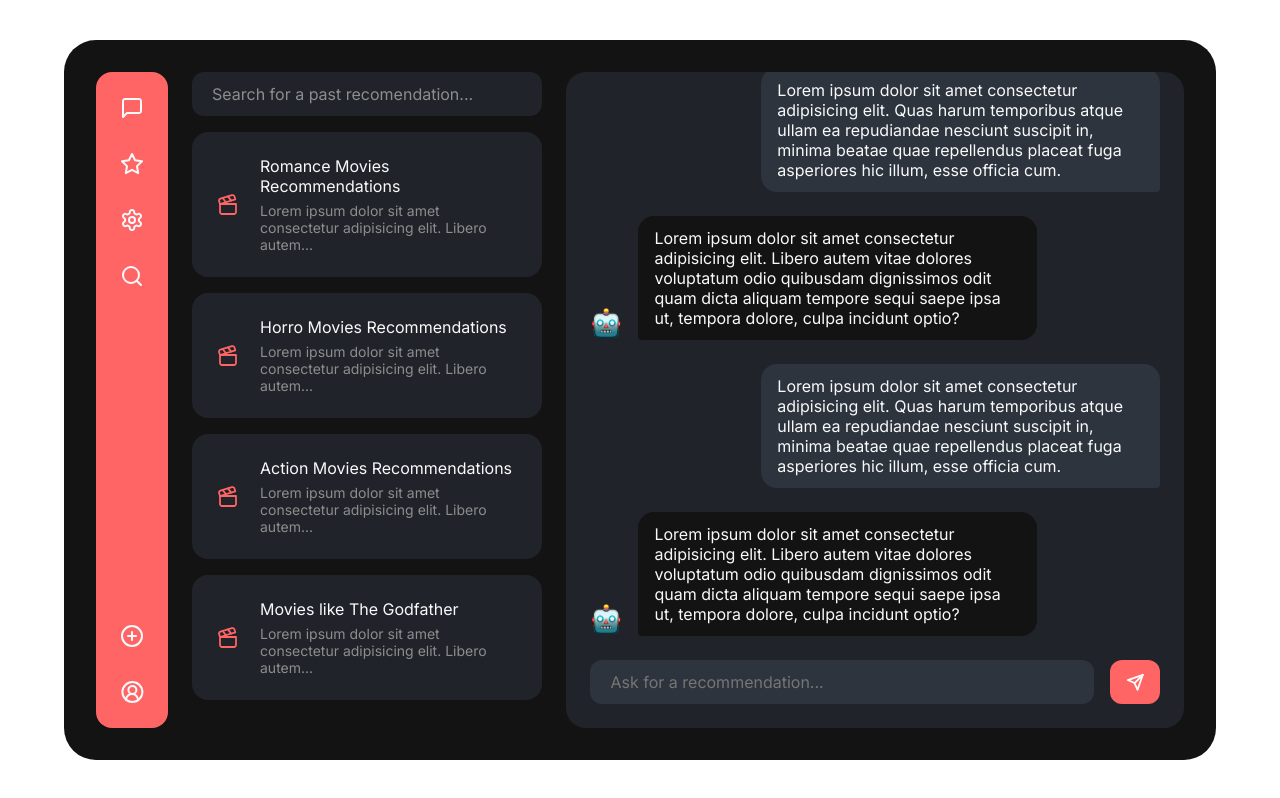
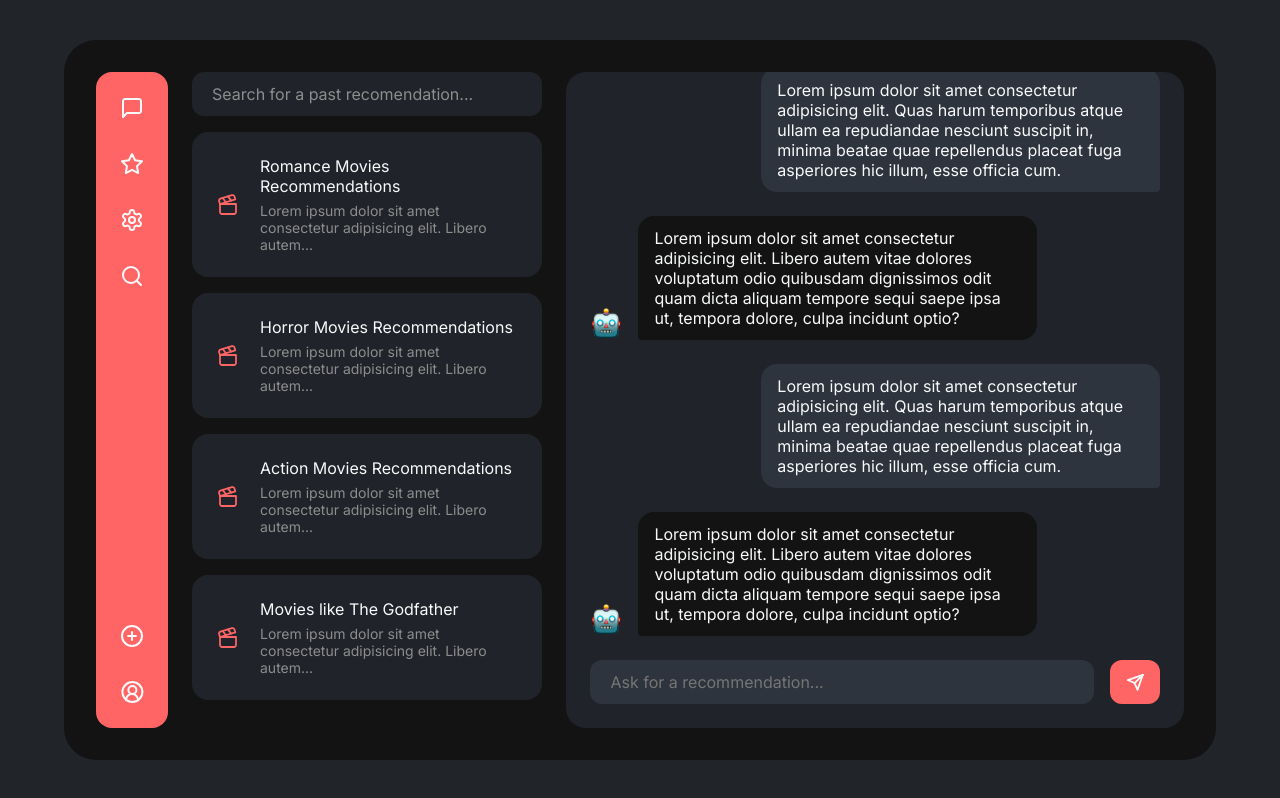
Before and after one commit to gabrielccac/ai-recommendation-project, a React (Vite) app: page / in a window 1280 px wide. Built offline with nearby package versions, Linux system fonts and the light colour scheme.

Commit message:
Lift Up States

```diff
--- a/package.json
+++ b/package.json
@@ -11,6 +11,7 @@
   },
   "dependencies": {
     "@types/styled-components": "^5.1.26",
+    "framer-motion": "^10.12.16",
     "lucide-react": "^0.248.0",
     "react": "^18.2.0",
     "react-dom": "^18.2.0",
--- a/src/App.tsx
+++ b/src/App.tsx
@@ -1,3 +1,5 @@
+import { useState, useRef, useMemo } from 'react';
+
 import { GlobalStyle } from './styles/global';
 
 import { Sidenav } from './components/Sidenav';
@@ -12,7 +14,7 @@ const recommendations = [
       'Lorem ipsum dolor sit amet consectetur adipisicing elit. Libero autem vitae dolores voluptatum odio quibusdam dignissimos odit quam dicta aliquam tempore sequi saepe ipsa ut, tempora dolore, culpa incidunt optio?',
   },
   {
-    title: 'Horro Movies Recommendations',
+    title: 'Horror Movies Recommendations',
     description:
       'Lorem ipsum dolor sit amet consectetur adipisicing elit. Libero autem vitae dolores voluptatum odio quibusdam dignissimos odit quam dicta aliquam tempore sequi saepe ipsa ut, tempora dolore, culpa incidunt optio?',
   },
@@ -28,7 +30,14 @@ const recommendations = [
   },
 ];
 
+const searchResults = 'lorem';
+
 function App() {
+  const [search, setSearch] = useState('');
+  const [input, setInput] = useState('');
+
+  const memoizedSideNav = useMemo(() => <Sidenav />, []);
+
   return (
     <>
       <GlobalStyle />
@@ -44,7 +53,7 @@ function App() {
           display: 'flex',
           gap: '1.5rem',
         }}>
-        <Sidenav />
+        {memoizedSideNav}
         <div
           className='RC-container'
           style={{
@@ -53,19 +62,41 @@ function App() {
             display: 'flex',
             flexDirection: 'column',
             gap: '1rem',
-            overflow: 'auto',
+            // overflowY: 'auto',
           }}>
-          <SearchBar />
-          {recommendations.slice(0, 4).map((recommendation, i) => (
+          <SearchBar
+            search={search}
+            setSearch={setSearch}
+          />
+          {recommendations
+            .slice(0, 4)
+            .filter((recommendation) => {
+              return (
+                recommendation.title.toLowerCase().includes(search.toLowerCase()) ||
+                recommendation.description.toLowerCase().includes(search.toLowerCase())
+              );
+            })
+            .map((recommendation, i) => (
+              <li key={i}>
+                <RecommendationCard
+                  title={recommendation.title}
+                  text={recommendation.description}
+                />
+              </li>
+            ))}
+          {/* {recommendations.slice(0, 4).map((recommendation, i) => (
             <li key={i}>
               <RecommendationCard
                 title={recommendation.title}
                 text={recommendation.description}
               />
             </li>
-          ))}
+          ))} */}
         </div>
-        <ChatWindow />
+        <ChatWindow
+          input={input}
+          setInput={setInput}
+        />
       </div>
     </>
   );
--- a/src/components/ChatWindow/index.tsx
+++ b/src/components/ChatWindow/index.tsx
@@ -1,4 +1,4 @@
-import { useState } from 'react';
+import { useState, useRef } from 'react';
 
 import sendIcon from '../../assets/send.svg';
 import { Container } from './styles';
@@ -9,9 +9,12 @@ import { AIResponse } from '../AIResponse';
 const text =
   'Lorem ipsum dolor sit amet consectetur adipisicing elit. Quas harum temporibus atque ullam ea repudiandae nesciunt suscipit in, minima beatae quae repellendus placeat fuga asperiores hic illum, esse officia cum.';
 
-export function ChatWindow() {
-  const [input, setInput] = useState('');
+interface ChatWindowProps {
+  input: string;
+  setInput: (input: string) => void;
+}
 
+export function ChatWindow({ input, setInput }: ChatWindowProps) {
   return (
     <Container>
       <div className='messages'>
@@ -23,9 +26,8 @@ export function ChatWindow() {
       <form
         action='#'
         className='request-container'
-        onSubmit={(e) => {
-          const [{ value }] = e.target;
-          console.log(value);
+        onSubmit={() => {
+          console.log(input);
           setInput('');
         }}>
         <input
--- a/src/components/ChatWindow/styles.ts
+++ b/src/components/ChatWindow/styles.ts
@@ -39,9 +39,10 @@ export const Container = styled.div`
     color: var(--clr-text-primary);
     background-color: var(--clr-secondary);
 
-    &:focus {
+    transition: box-shadow 0.3s ease-in-out;
+    &:focus, &:hover {
       outline: none;
-      box-shadow: 0 0 0 1px var(--clr-text-secondary);
+      box-shadow: 0 0 0 1px var(--clr-tertiary);
     }
   }
 
--- a/src/components/RecommendationCard/index.tsx
+++ b/src/components/RecommendationCard/index.tsx
@@ -1,5 +1,7 @@
+import { useState, useEffect } from 'react';
+import { motion } from 'framer-motion';
+
 import clapperboardIcon from '../../assets/clapperboard.svg';
-
 import { Container } from './styles';
 
 interface RecommendationCardProps {
@@ -7,7 +9,7 @@ interface RecommendationCardProps {
   text: string;
 }
 
-const formatDescription = function (text: string) {
+const formatText = function (text: string) {
   if (text.split(' ').length > 25) {
     return text.split(' ').slice(0, 10).join(' ') + '...';
   } else {
@@ -16,8 +18,29 @@ const formatDescription = function (text: string) {
 };
 
 export function RecommendationCard({ title, text }: RecommendationCardProps) {
+  const [displayText, setDisplayText] = useState('');
+  const [isHovered, setIsHovered] = useState(false);
+
+  // const handleMouseEnter = () => {
+  //   setIsHovered(true);
+  //   setDisplayText(text);
+  // };
+
+  // const handleMouseLeave = () => {
+  //   setIsHovered(false);
+  //   setDisplayText(formatText(formatText(text)));
+  // };
+
+  useEffect(() => {
+    setDisplayText(formatText(text));
+  });
+
   return (
-    <Container>
+    <Container style={{ zIndex: '-1' }}>
+      {/* <div
+        onMouseEnter={handleMouseEnter}
+        onMouseLeave={handleMouseLeave}
+        className={`container ${isHovered ? 'expanded' : ''}`}> */}
         <img
           src={clapperboardIcon}
           alt=''
@@ -25,8 +48,9 @@ export function RecommendationCard({ title, text }: RecommendationCardProps) {
         />
         <div className='RC--content'>
           <h2 className='RC--title'>{title}</h2>
-        <p className='RC--text'>{formatDescription(text)}</p>
+          <p className='RC--text'>{displayText}</p>
         </div>
+      {/* </div> */}
     </Container>
   );
 }
--- a/src/components/RecommendationCard/styles.ts
+++ b/src/components/RecommendationCard/styles.ts
@@ -1,4 +1,4 @@
-import styled from 'styled-components';
+import styled, { keyframes, css } from 'styled-components';
 
 export const Container = styled.div`
   padding: 1.5rem;
@@ -11,7 +11,7 @@ export const Container = styled.div`
   align-items: center;
   gap: 1.25rem;
 
-  transition: background-color 0.3s ease-in-out;
+  transition: all 0.3s ease-in-out;
 
   .icon {
     width: 1.5rem;
@@ -36,6 +36,7 @@ export const Container = styled.div`
 
   &:hover {
     cursor: pointer;
-    background-color: #37393d;
+    /* background-color: #37393d; */
+    box-shadow: 0 0 0 1px var(--clr-secondary);
   }
 `;
--- a/src/components/SearchBar/index.tsx
+++ b/src/components/SearchBar/index.tsx
@@ -3,9 +3,12 @@ import { useState } from 'react';
 // import { Search } from 'lucide-react';
 import { Container } from './styles';
 
-export function SearchBar() {
-  const [search, setSearch] = useState('');
+interface SearchBarProps {
+  search: string;
+  setSearch: (search: string) => void;
+}
 
+export function SearchBar({search, setSearch} : SearchBarProps) {
   return (
     <Container>
       <div className='search-container'>
--- a/src/components/SearchBar/styles.ts
+++ b/src/components/SearchBar/styles.ts
@@ -10,11 +10,12 @@ export const Container = styled.div`
     border: none;
     border-radius: .75rem;
 
+    transition: box-shadow .3s ease-in-out;
     &::placeholder {
       color: var(--clr-text-secondary);
     }
 
-    &:focus {
+    &:focus, &:hover {
       outline: none;
       box-shadow: 0 0 0 1px var(--clr-secondary);
     }
--- a/src/components/Sidenav/index.tsx
+++ b/src/components/Sidenav/index.tsx
@@ -9,7 +9,9 @@ import { Container } from './styles';
 
 export function Sidenav() {
   return (
-    <Container className='container'>
+    <Container
+      className='container'
+      style={{ zIndex: '1' }}>
       <div className='flex-group'>
         {/* <div className='icon-container'>
           <div className='flex-flow'>
--- a/src/components/Sidenav/styles.ts
+++ b/src/components/Sidenav/styles.ts
@@ -51,12 +51,13 @@ export const Container = styled.nav`
 
   .icon--label {
     position: absolute;
+    left: 0;
     opacity: 0;
     font-size: var(--fs-lg);
     font-weight: var(--fw-medium);
     color: var(--clr-text-primary);
 
-    transition: transform 0.3s ease-in-out, opacity 0.2s ease-in-out;
+    transition: transform 0.3s ease-in-out, opacity 0.3s ease-in-out;
   }
 
   &:hover {
@@ -73,7 +74,7 @@ export const Container = styled.nav`
     .icon--label {
       display: block;
       opacity: 1;
-      transform: translateX(2.5rem);
+      transform: translateX(4rem);
     }
   }
 `;
--- a/src/styles/global.ts
+++ b/src/styles/global.ts
@@ -9,6 +9,7 @@ export const GlobalStyle = createGlobalStyle`
 
     --clr-primary: #202329;
     --clr-secondary: #2E343D;
+    --clr-tertiary: #3E444D;
 
     --clr-accent: #FF6565;
     --clr-hover: #FF9B9B;
@@ -51,6 +52,8 @@ export const GlobalStyle = createGlobalStyle`
     display: grid;
     place-content: center;
 
+    background-color: var(--clr-backscreen);
+
     height: 100vh;
     width: 100%;
   }
```
Also changed, not shown: 1 other file (tests, documents, lock files or other folders). Lines whose indentation alone changed are shown as unchanged.
